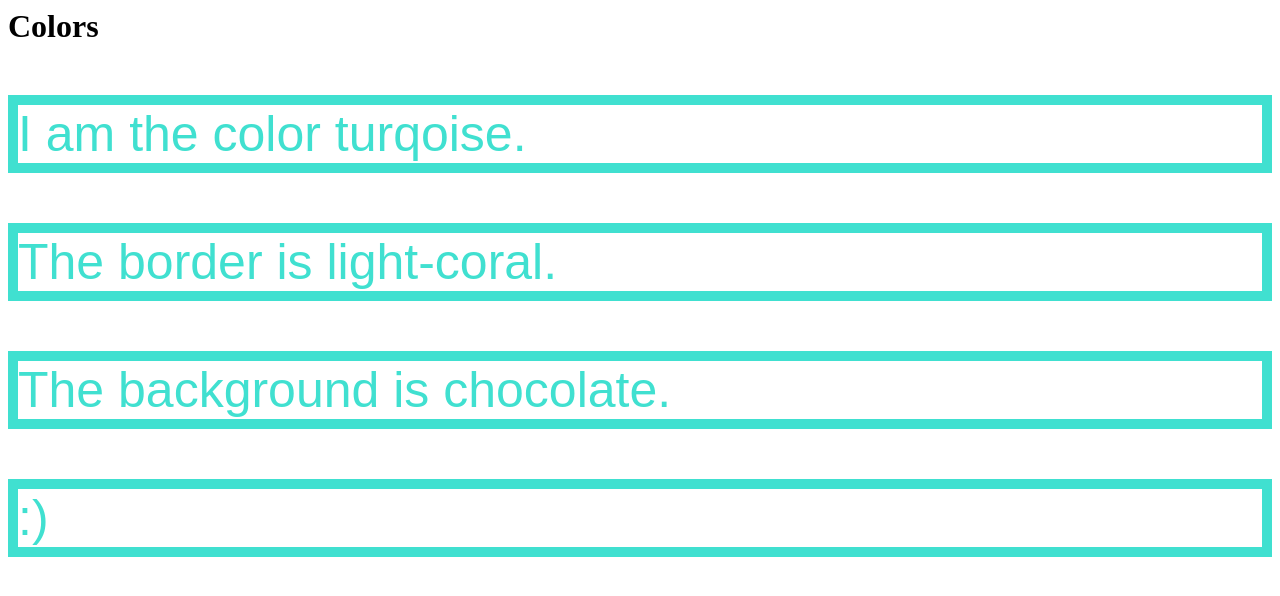
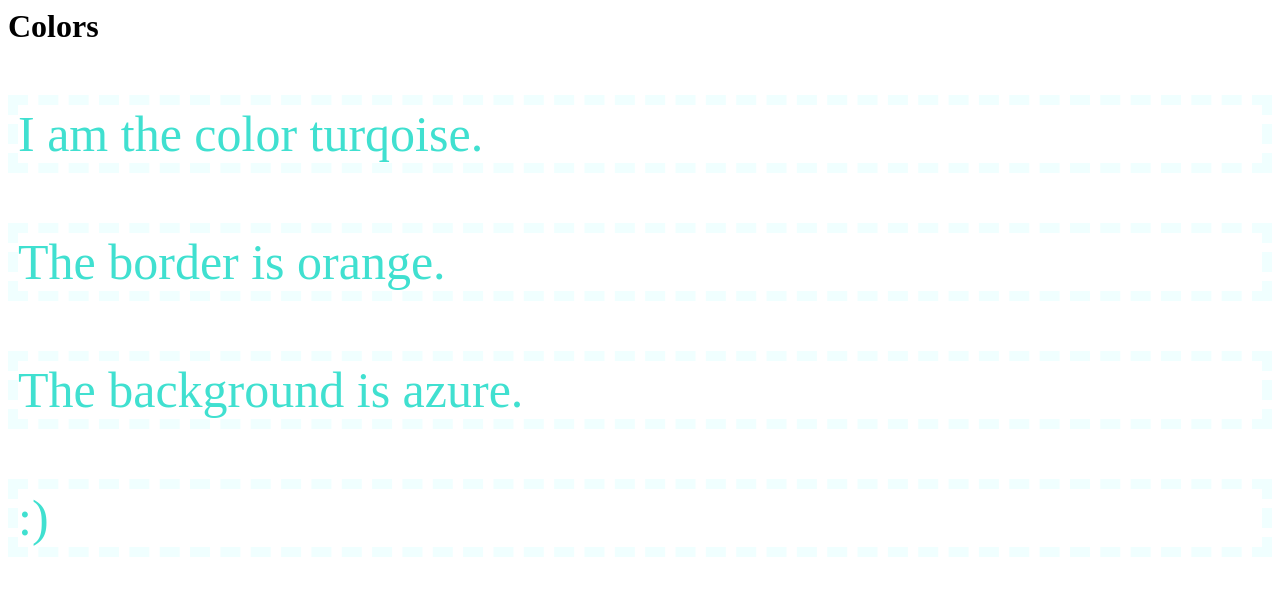
Before and after one commit to chacha011/My-Repository, a plain HTML site: page index.html in a window 1280 px wide. Drawn offline with Linux system fonts and the light colour scheme.

Commit message:
Update index.html

```diff
--- a/index.html
+++ b/index.html
@@ -5,21 +5,21 @@
 	  p{
 	    color:turquoise;
 		text-align:center
-		background-color:chocolate;
+		background-color:orange;
 		font-size:50px;
 		border-width:10px;
-		border-color:light-coral;
-		border-style:solid;
-		font-family:arial;
+		border-color:azure;
+		border-style:dashed;
+		font-family:comic;
 		width:100px
-		height50px
+		height:50px
 	  }
 	</style>
   </head>
   <body>
     <p> I am the color turqoise. </p>
-	<p> The border is light-coral. </p>
-    <p> The background is chocolate. </p>
+	<p> The border is orange. </p>
+    <p> The background is azure. </p>
 	<p> :) </p>
   </body>
 </html>
```
